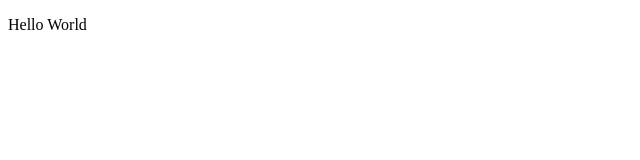
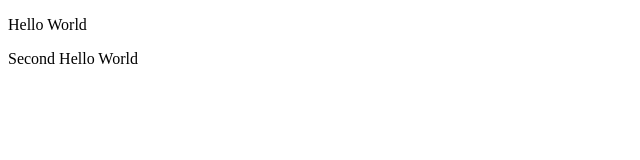
Before and after one commit to salvatorebriga/htmlcss-hello, a plain HTML site: page index.html in a window 1280 px wide. Shown: the whole page, without its empty margins (0-640 px from the left). Drawn offline with Linux system fonts and the light colour scheme.

Commit message:
second_commit

```diff
--- a/index.html
+++ b/index.html
@@ -9,5 +9,7 @@
 
     <p>Hello World</p>
 
+    <p>Second Hello World</p>
+
 </body>
 </html>
```
